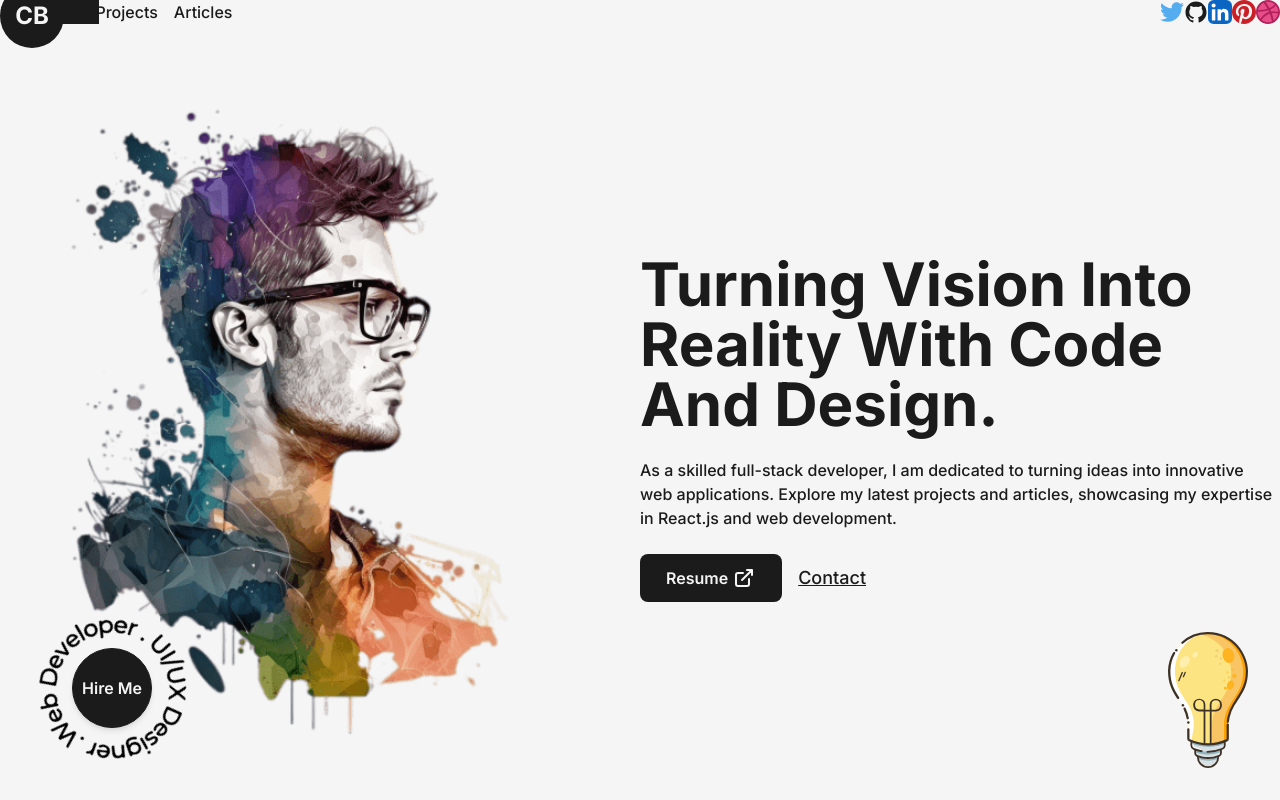
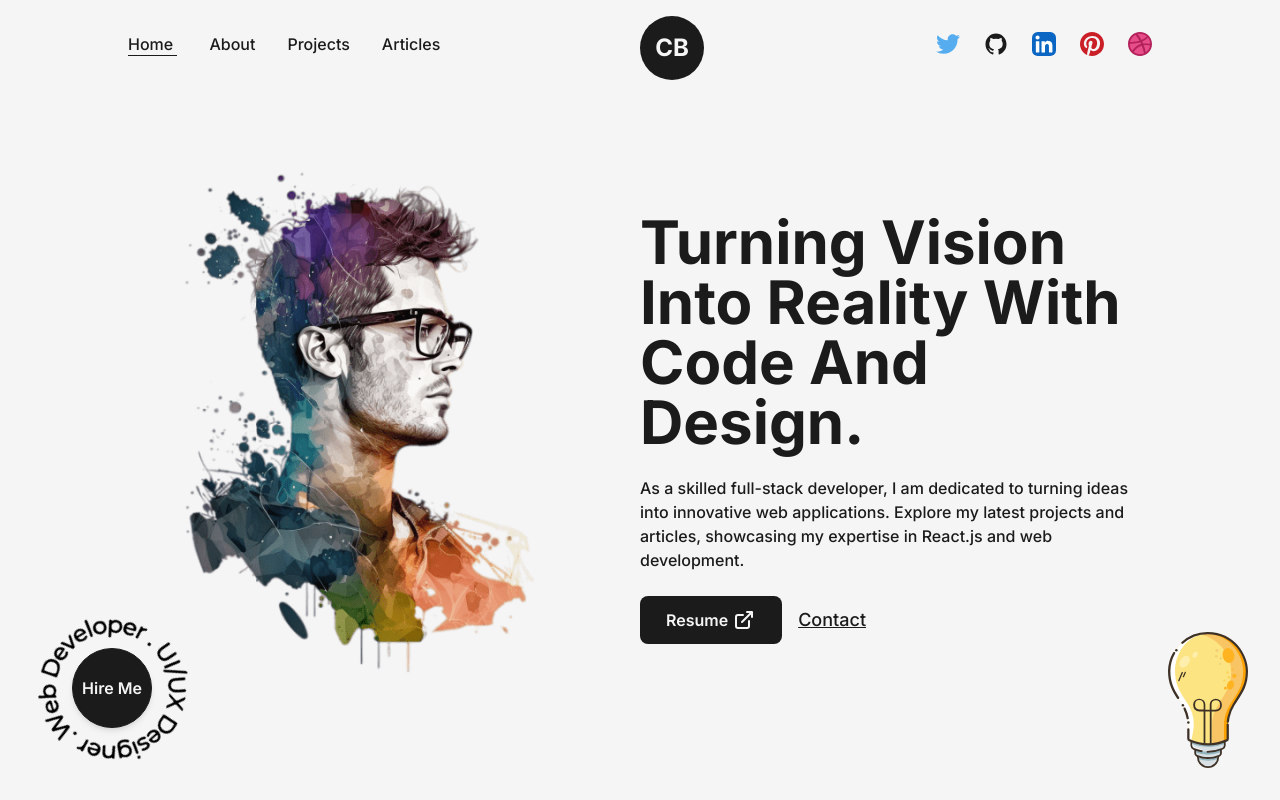
Before and after one commit to LoGiSTeRr/DanielPortfolio, a Next.js app: page / in a window 1280 px wide. Shown: the top 800 px of the page. Built offline with nearby package versions, Linux system fonts and the light colour scheme.

Commit message:
fixed error

```diff
--- a/app/globals.css
+++ b/app/globals.css
@@ -89,16 +89,6 @@
     overflow-x: hidden;
   }
 
-  body {
-    color: rgb(var(--foreground-rgb));
-    background: linear-gradient(
-        to bottom,
-        transparent,
-        rgb(var(--background-end-rgb))
-      )
-      rgb(var(--background-start-rgb));
-  }
-
   a {
     color: inherit;
     text-decoration: none;
--- a/app/home/page.jsx
+++ b/app/home/page.jsx
@@ -1,5 +1,5 @@
 import React from "react";
-import Layout from "../../layouts/Layout";
+import Layout from "../layouts/Layout";
 import Link from "next/link";
 import Image from "next/image";
 
--- a/layouts/Navbar.jsx
+++ b/app/layouts/Navbar.jsx
@@ -1,9 +1,9 @@
 'use client';
 import Link from "next/link";
 import React from "react";
-import Logo from "../components/Logo";
+import Logo from "../../components/Logo";
 import { useRouter } from "next/navigation";
-import { DribbbleIcon, GithubIcon, LinkedInIcon, PinterestIcon, TwitterIcon } from "../components/Icons";
+import { DribbbleIcon, GithubIcon, LinkedInIcon, PinterestIcon, TwitterIcon } from "../../components/Icons";
 import { motion } from "framer-motion";
 
 const Navbar = () => {
@@ -12,7 +12,7 @@ const Navbar = () => {
     return (
         <header className='w-full px-32 py-8 font-medium flex items-center justify-between'>
             <nav>
-                <Link className="relative group mr-4" href="/home">Home <span className={`${router.asPath === '/' ? 'w-full' : 'w-0'} h-[1px] group-hover:w-full absolute left-0 -bottom-0.5 inline-block ease duration-300 transition-[width] bg-dark`}>&nbsp;</span></Link>
+                <Link className="relative group mr-4" href="/">Home <span className={`${router.asPath === '/' ? 'w-full' : 'w-0'} h-[1px] group-hover:w-full absolute left-0 -bottom-0.5 inline-block ease duration-300 transition-[width] bg-dark`}>&nbsp;</span></Link>
                 <Link className="relative group mx-4" href="/about">About</Link>
                 <Link className="relative group mx-4" href="/projects">Projects</Link>
                 <Link className="relative group ml-4" href="/articles">Articles</Link>
--- a/app/page.js
+++ b/app/page.js
@@ -1,5 +1,5 @@
-import Navbar from "../layouts/Navbar";
-import Footer from "../layouts/Footer";
+import Navbar from "./layouts/Navbar";
+import Footer from "./layouts/Footer";
 
 import MainPage from "./home/page";
 import HireMe from "../components/HireMe";
```
Also changed, not shown: app/layouts/Footer.jsx (renamed from layouts/Footer.jsx), app/layouts/Layout.jsx (renamed from layouts/Layout.jsx), 1 other file (tests, documents, lock files or other folders).
